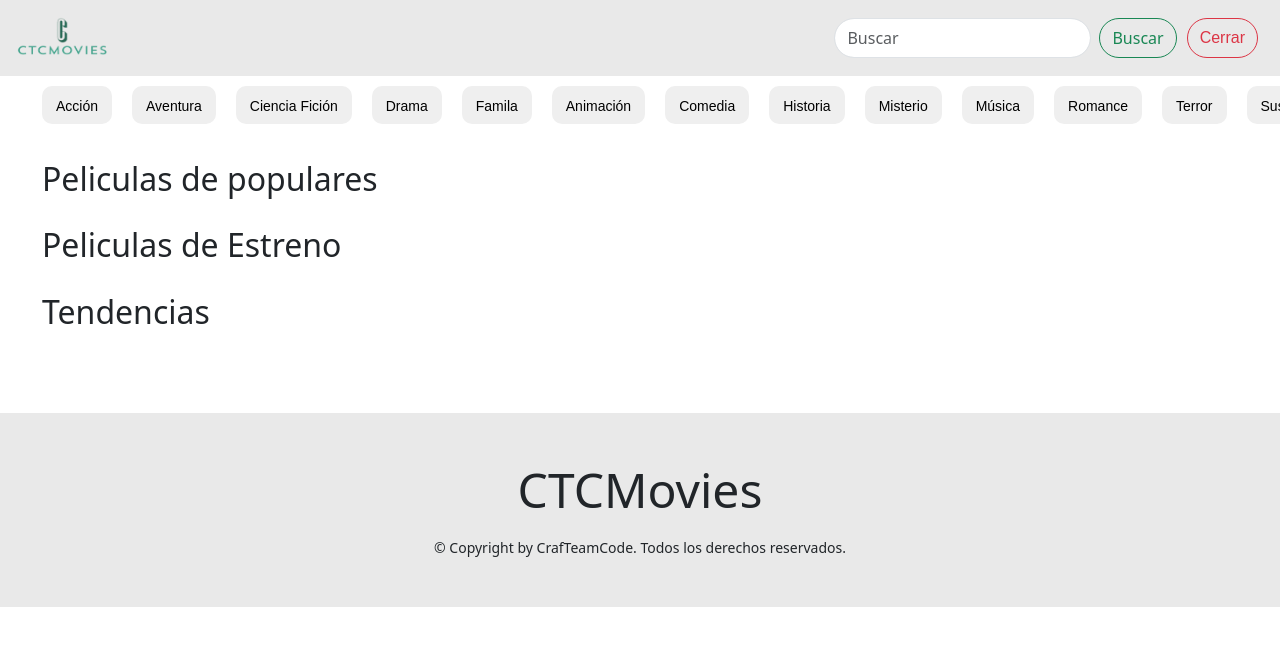
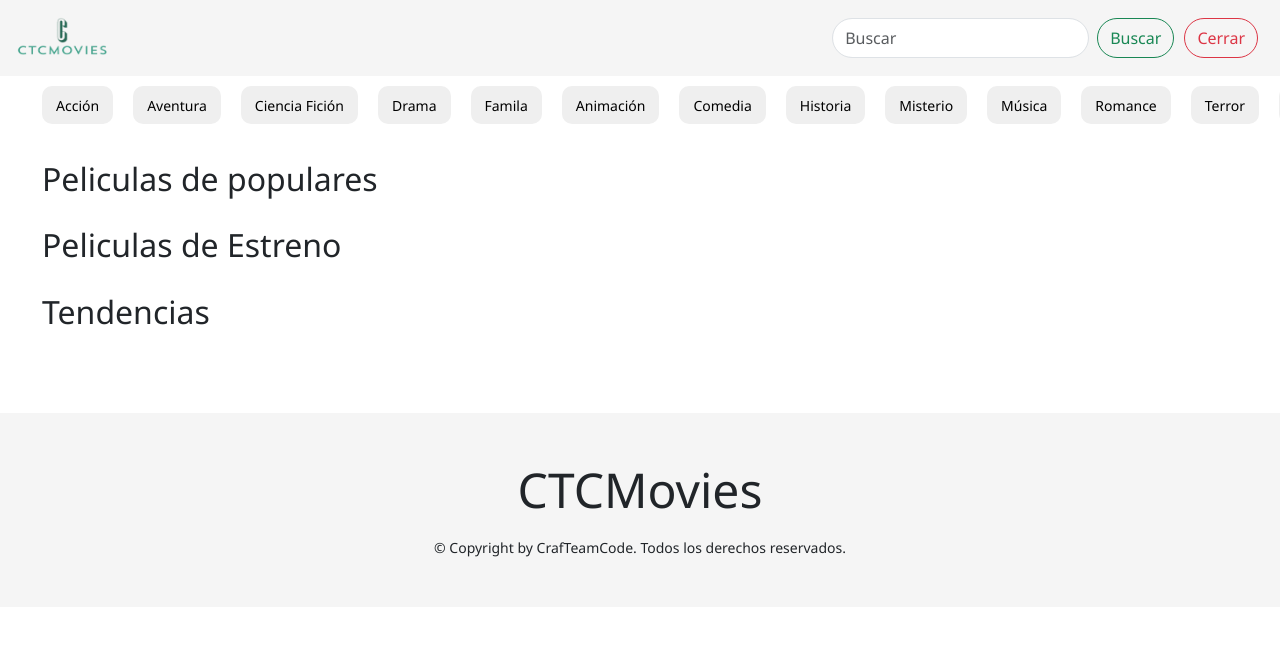
Before and after one commit to yeisson12/ctcmovies_hackathon, a PHP site: page / in a window 1280 px wide. Shown: the top 646 px of the page. Run offline with PHP 8.4, Linux system fonts and the light colour scheme.

Commit message:
Diseño!!!!!

```diff
--- a/css/catalogos.css
+++ b/css/catalogos.css
@@ -1,7 +1,6 @@
 /*Carrusel top dies*/
 a {
     font-size: 14px;
-    font-family: Arial, Helvetica, sans-serif;
     color: #e5e5e5;
 }
 
@@ -117,7 +116,7 @@
 .catalogos {
     padding-block: 2px;
     background-color: #141414;
-    color: white;
+    color: whitesmoke;
 }
 
 .catalogo-peliculas {
--- a/css/style.css
+++ b/css/style.css
@@ -1,9 +1,10 @@
 * {
+    font-family: 'Segoe UI', Tahoma, Geneva, Verdana, sans-serif;
     margin: 0;
     padding: 0;
 }
 header{
-    background-color: rgb(233, 233, 233);
+    background-color: whitesmoke;
 }
 .scrolling-container {
     display: flex;
@@ -104,7 +105,7 @@
 }
 
 footer {
-    background-color: rgb(233, 233, 233);
+    background-color: whitesmoke;
 }
 
 
```
